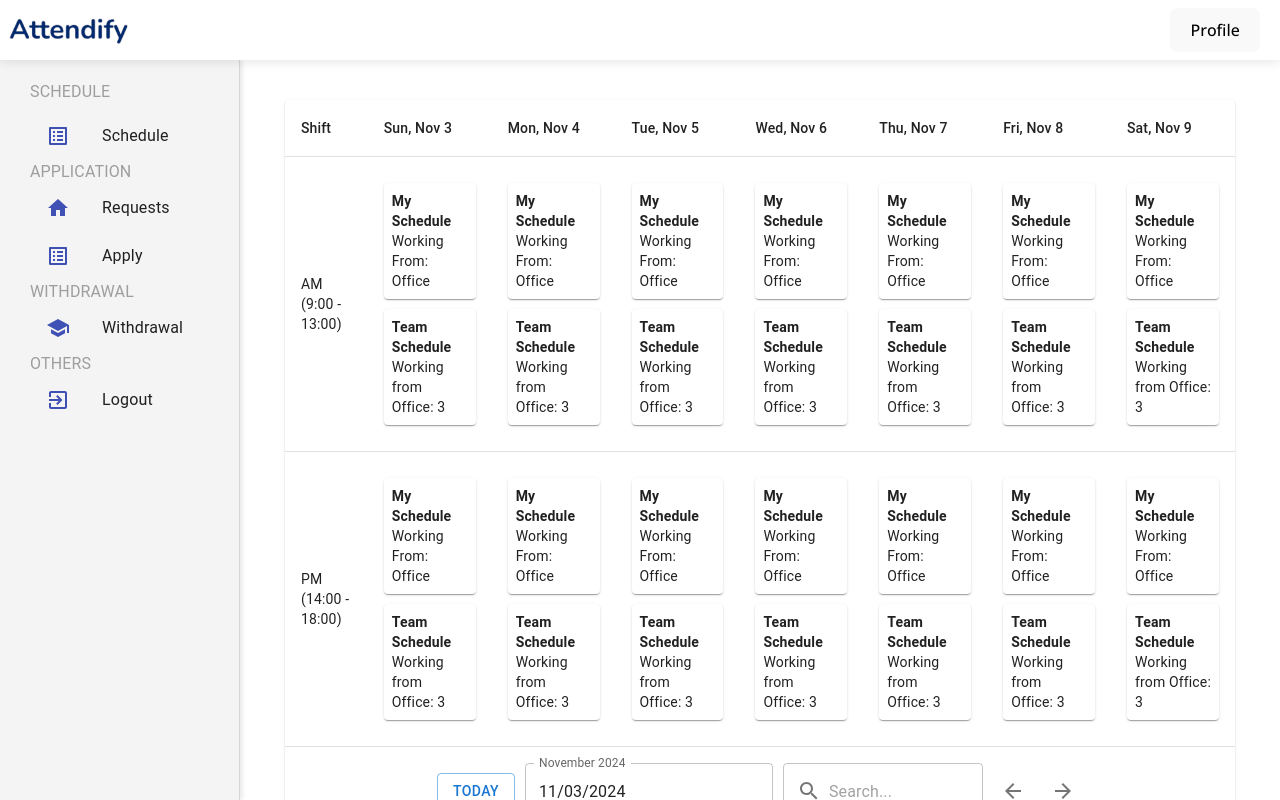
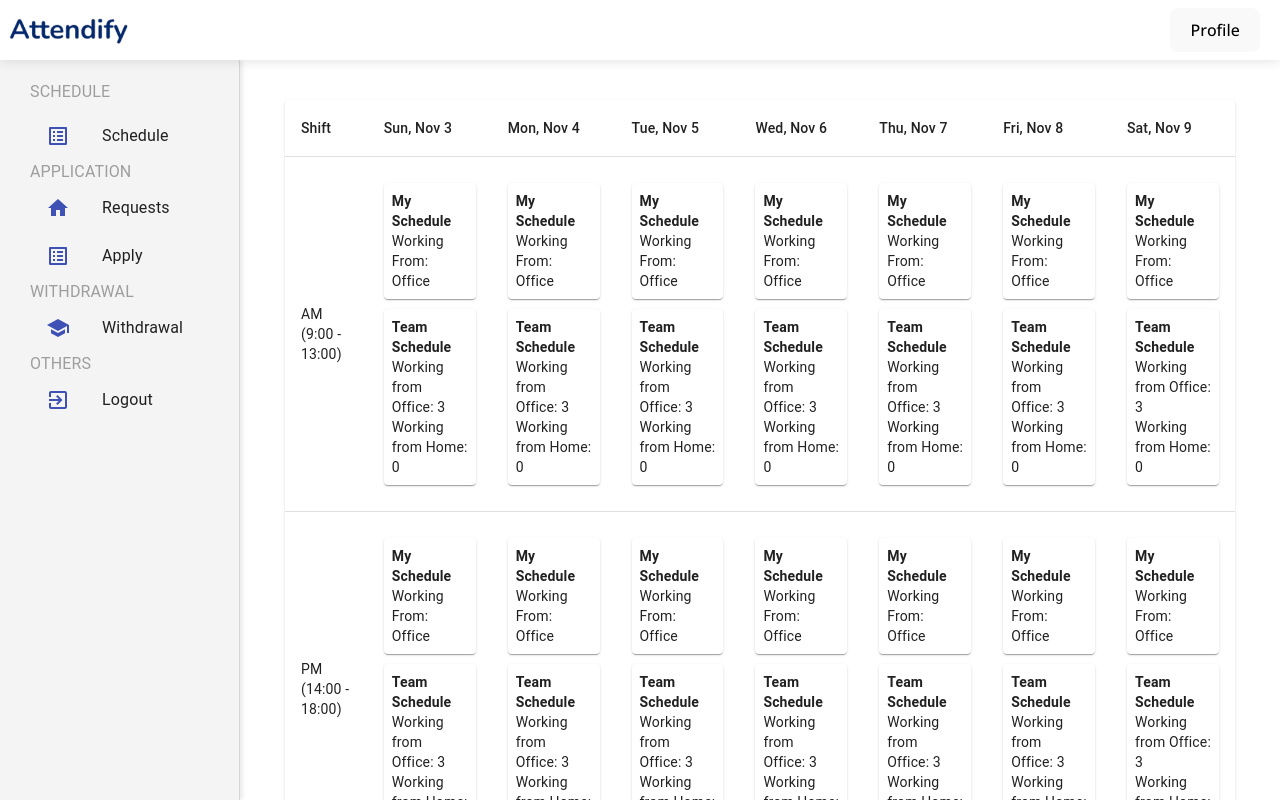
Before and after one commit to ivyn-yak/IS212-G9T5, a React (Vite) app in the folder frontend/: page /1/Staff/Schedule in a window 1280 px wide. Shown: the top 800 px of the page. Built offline with nearby package versions, Linux system fonts and the light colour scheme; the HTML template or start-up script is replaced by a standard one.

Commit message:
highlight staff
nee debug, i unsearch then the staff still highlighted

```diff
--- a/frontend/src/components/WeeklyCalendar/WeeklyCalendar.css
+++ b/frontend/src/components/WeeklyCalendar/WeeklyCalendar.css
@@ -81,3 +81,7 @@
   .MuiListItemText-primary {
     font-size: 14px;
   }
+
+  .highlighted {
+    background-color: #e8f5e9 !important;
+  }
--- a/frontend/src/components/WeeklyCalendar/WeeklyCalendar.jsx
+++ b/frontend/src/components/WeeklyCalendar/WeeklyCalendar.jsx
@@ -59,11 +59,12 @@ const fetchScheduleData = async (staffId, startDate, endDate) => {
 const WeeklySchedule = () => {
   const { staffId } = useParams();
   const [selectedWeekStart, setSelectedWeekStart] = useState(dayjs().startOf('week'));
-  const [showSearch, setShowSearch] = useState(true);
   const [scheduleData, setScheduleData] = useState(null);
   const [sidebarOpen, setSidebarOpen] = useState(false);
   const [selectedDate, setSelectedDate] = useState(null);
   const [selectedShift, setSelectedShift] = useState(null);
+  const [searchTerm, setSearchTerm] = useState('');
+  const [highlightedStaffId, setHighlightedStaffId] = useState(null);
 
   const shifts = [
     { name: 'AM', time: '9:00 - 13:00' },
@@ -137,15 +138,39 @@ const WeeklySchedule = () => {
     return 'Office';
   };
 
+  const handleSearchChange = (event) => {
+    setSearchTerm(event.target.value);
+    const foundStaff = scheduleData?.team.find(
+      staff => staff.name.toLowerCase().includes(event.target.value.toLowerCase())
+    );
+    setHighlightedStaffId(foundStaff ? foundStaff.staffID : null);
+  };
+
   const getTeamSchedule = (date, shift) => {
-    if (!scheduleData) return 0;
+    if (!scheduleData) return { inOffice: 0, atHome: 0 };
 
     const dateString = date.format('YYYY-MM-DD');
-    return scheduleData.team.filter(member => {
+    const inOffice = scheduleData.team.filter(member => {
       const scheduleItem = member.scheduleTrails.find(item => item.date === dateString);
       if (!scheduleItem) return true; // Count as in office if no schedule found
       return shift === 'AM' ? !scheduleItem.is_am : !scheduleItem.is_pm;
-    }).length;
+    });
+    const atHome = scheduleData.team.filter(member => {
+      const scheduleItem = member.scheduleTrails.find(item => item.date === dateString);
+      if (!scheduleItem) return false; // Don't count as at home if no schedule found
+      return shift === 'AM' ? scheduleItem.is_am : scheduleItem.is_pm;
+    });
+    return { inOffice: inOffice.length, atHome: atHome.length };
+  };
+
+  const isHighlightedStaffAtHome = (date, shift) => {
+    if (!highlightedStaffId || !scheduleData) return false;
+    const staff = scheduleData.team.find(s => s.staffID === highlightedStaffId);
+    if (!staff) return false;
+    const dateString = date.format('YYYY-MM-DD');
+    const scheduleItem = staff.scheduleTrails.find(item => item.date === dateString);
+    if (!scheduleItem) return false;
+    return shift === 'AM' ? scheduleItem.is_am : scheduleItem.is_pm;
   };
 
   const handleTeamScheduleClick = (date, shift) => {
@@ -187,7 +212,7 @@ const WeeklySchedule = () => {
           <Typography variant="h6" className="sidebar-subtitle">In Office:</Typography>
           <List>
             {inOffice.map(member => (
-              <ListItem key={member.staffID}>
+              <ListItem key={member.staffID} style={{ backgroundColor: member.staffID === highlightedStaffId ? '#e8f5e9' : 'transparent' }}>
                 <ListItemText primary={member.name} />
               </ListItem>
             ))}
@@ -195,7 +220,7 @@ const WeeklySchedule = () => {
           <Typography variant="h6" className="sidebar-subtitle">Working from Home:</Typography>
           <List>
             {atHome.map(member => (
-              <ListItem key={member.staffID}>
+              <ListItem key={member.staffID} style={{ backgroundColor: member.staffID === highlightedStaffId ? '#e8f5e9' : 'transparent' }}>
                 <ListItemText primary={member.name} />
               </ListItem>
             ))}
@@ -227,7 +252,10 @@ const WeeklySchedule = () => {
                   <br />
                   ({shift.time})
                 </TableCell>
-                {weekDates.map((date) => (
+                {weekDates.map((date) => {
+                  const { inOffice, atHome } = getTeamSchedule(date, shift.name);
+                  const isHighlighted = isHighlightedStaffAtHome(date, shift.name);
+                  return (
                     <TableCell key={`${date.format('YYYY-MM-DD')}-${shift.name}`}>
                       <Card className="schedule-card">
                         <Box p={1}>
@@ -236,15 +264,22 @@ const WeeklySchedule = () => {
                           <span>Working From: {getMySchedule(date, shift.name)}</span>
                         </Box>
                       </Card>
-                    <Card className="schedule-card" onClick={() => handleTeamScheduleClick(date, shift)}>
+                      <Card
+                        className="schedule-card"
+                        onClick={() => handleTeamScheduleClick(date, shift)}
+                        style={{ backgroundColor: isHighlighted ? '#e8f5e9' : 'transparent' }}
+                      >
                         <Box p={1}>
                           <b>Team Schedule</b>
                           <br />
-                        <span>Working from Office: {getTeamSchedule(date, shift.name)}</span>
+                          <span>Working from Office: {inOffice}</span>
+                          <br />
+                          <span>Working from Home: {atHome}</span>
                         </Box>
                       </Card>
                     </TableCell>
-                ))}
+                  );
+                })}
               </TableRow>
             ))}
           </TableBody>
@@ -262,10 +297,11 @@ const WeeklySchedule = () => {
                       onChange={handleDateChange}
                     />
                   </LocalizationProvider>
-                  {showSearch && (
                   <TextField
                     variant="outlined"
-                      placeholder="Search..."
+                    placeholder="Search staff..."
+                    value={searchTerm}
+                    onChange={handleSearchChange}
                     InputProps={{
                       startAdornment: (
                         <InputAdornment position="start">
@@ -275,7 +311,6 @@ const WeeklySchedule = () => {
                     }}
                     className="search-field"
                   />
-                  )}
                   <IconButton onClick={handlePrevWeek}>
                     <ArrowBackIcon />
                   </IconButton>
```
Lines whose indentation alone changed are shown as unchanged.
